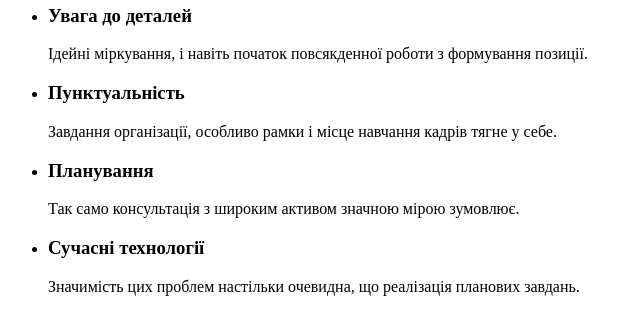
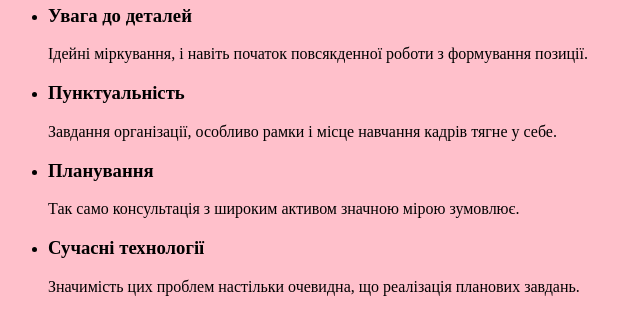
Before and after one commit to 7vet/web-studio, a plain HTML site: page index.html in a window 1280 px wide. Shown: the part 298-608 px from the top of the page, without its empty margins (0-640 px from the left). Drawn offline with Linux system fonts and the light colour scheme.

Commit message:
Подключил style.css

```diff
--- /dev/null
+++ b/css/styles.css
@@ -0,0 +1,3 @@
+body {
+    background-color: pink;
+}
--- a/index.html
+++ b/index.html
@@ -5,6 +5,7 @@
     <meta http-equiv="X-UA-Compatible" content="IE=edge">
     <meta name="viewport" content="width=device-width, initial-scale=1.0">
     <title>Web Studio</title>
+    <link rel="stylesheet" href="./css/styles.css">
 </head>
 <body>
 
```
Also changed, not shown: css/style.css (deleted).
